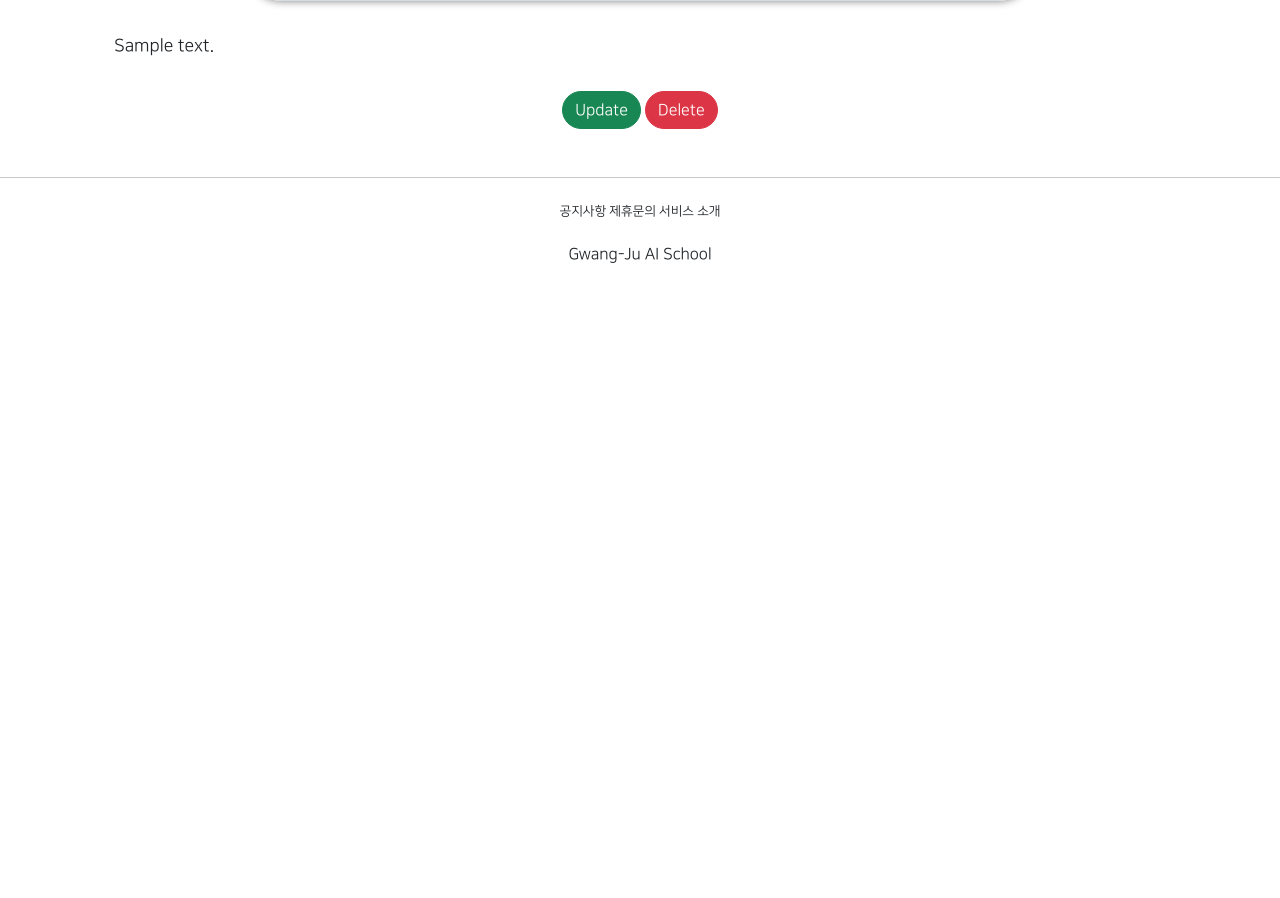
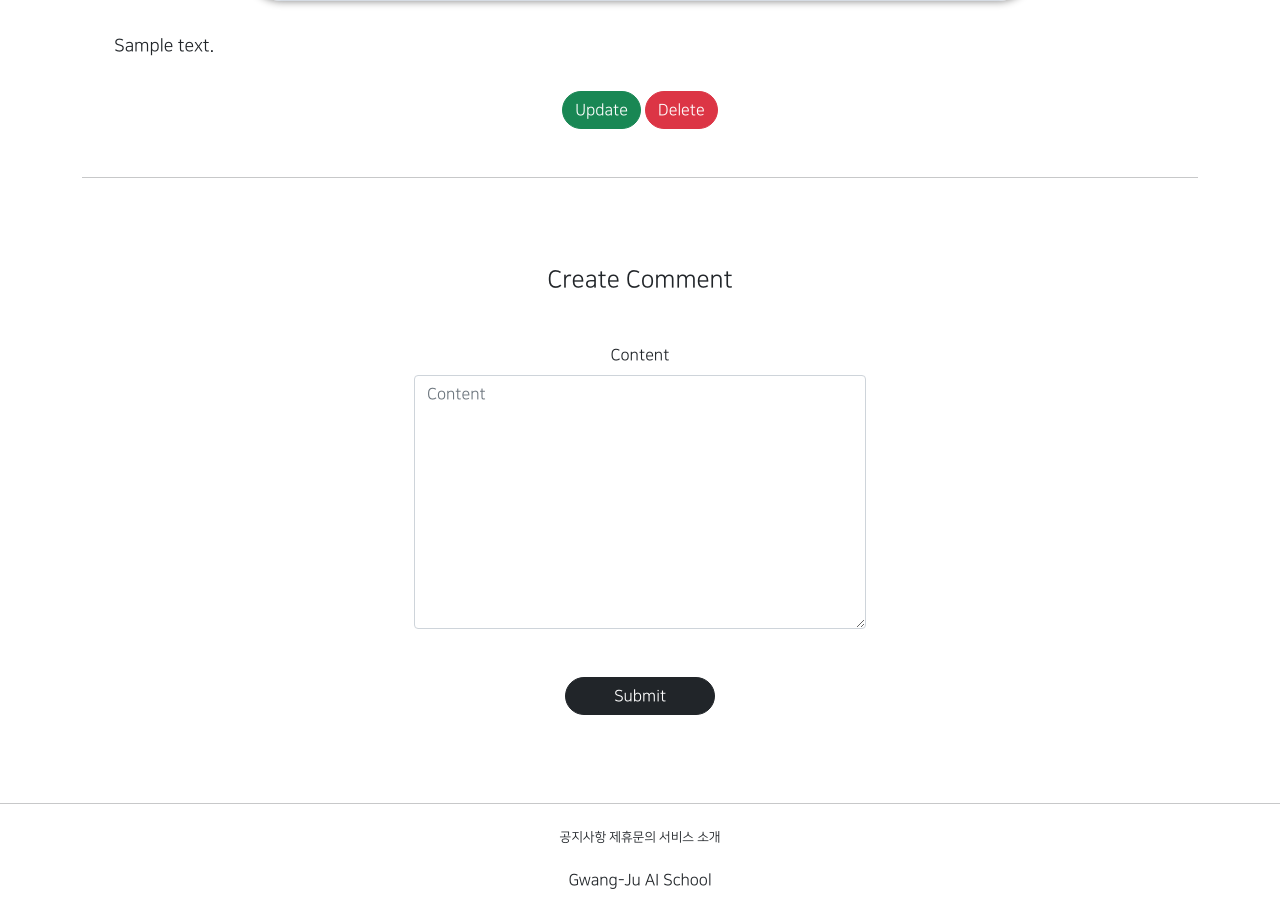
Before and after one commit to Kim-Gwang-Min/django_project, a Django app: page /articles/detail/1 in a window 1280 px wide. Shown: the part 979-1877 px from the top of the page. Before the commit the page ends 1252 px from the top, so only its background shows below. Run offline with Django 3.2, Linux system fonts and the light colour scheme; the first user in the database is signed in; tables that the repository leaves empty hold one stand-in row (Sample ...); some libraries are stand-ins or nearby versions.

Commit message:
8/9 make commentapp 2

```diff
--- a/articleapp/templates/articleapp/detail.html
+++ b/articleapp/templates/articleapp/detail.html
@@ -31,6 +31,14 @@
             </div>
             {% endif %}
         </div>
+
+        <hr>
+
+        <div class="text-center my-4">
+            {% include 'commentapp/create.html' %}
+
+        </div>
+
     </div>
 
 {% endblock %}
--- a/articleapp/views.py
+++ b/articleapp/views.py
@@ -5,10 +5,12 @@ from django.shortcuts import render
 from django.urls import reverse_lazy, reverse
 from django.utils.decorators import method_decorator
 from django.views.generic import CreateView, DetailView, UpdateView, DeleteView, ListView
+from django.views.generic.edit import FormMixin
 
 from articleapp.decorators import article_ownership_required
 from articleapp.forms import ArticleCreationForm
 from articleapp.models import Article
+from commentapp.forms import CommentCreationForm
 
 
 @method_decorator(login_required, 'get')
@@ -24,8 +26,9 @@ class ArticleCreateView(CreateView):
         return reverse('articleapp:detail', kwargs={'pk': self.object.pk})
 
 
-class ArticleDetailView(DetailView):
+class ArticleDetailView(DetailView, FormMixin):
     model = Article
+    form_class = CommentCreationForm
     context_object_name = 'target_article'
     template_name = 'articleapp/detail.html'
 
--- /dev/null
+++ b/commentapp/templates/commentapp/create.html
@@ -0,0 +1,17 @@
+{% load bootstrap4 %}
+
+<div class = "text-center mw-500 m-auto">
+    <div class="m-5">
+        <h4>Create Comment</h4>
+    </div>
+    <div>
+        <form action="{% url 'commentapp:create' %}" method="post">
+            {% csrf_token %}
+            {% bootstrap_form form %}
+            <div class="m-5">
+            <input type="submit"
+                   class="btn btn-dark rounded-pill px-5">
+            </div>
+        </form>
+    </div>
+</div>
--- a/commentapp/urls.py
+++ b/commentapp/urls.py
@@ -1,5 +1,8 @@
+from django.urls import path
+from commentapp.views import CommentCreateView
 
+app_name = 'commentapp'
 
 urlpatterns = [
-
+    path('create/', CommentCreateView.as_view(), name='create'),
 ]
```
Also changed, not shown: commentapp/views.py (+13 -0 lines).
